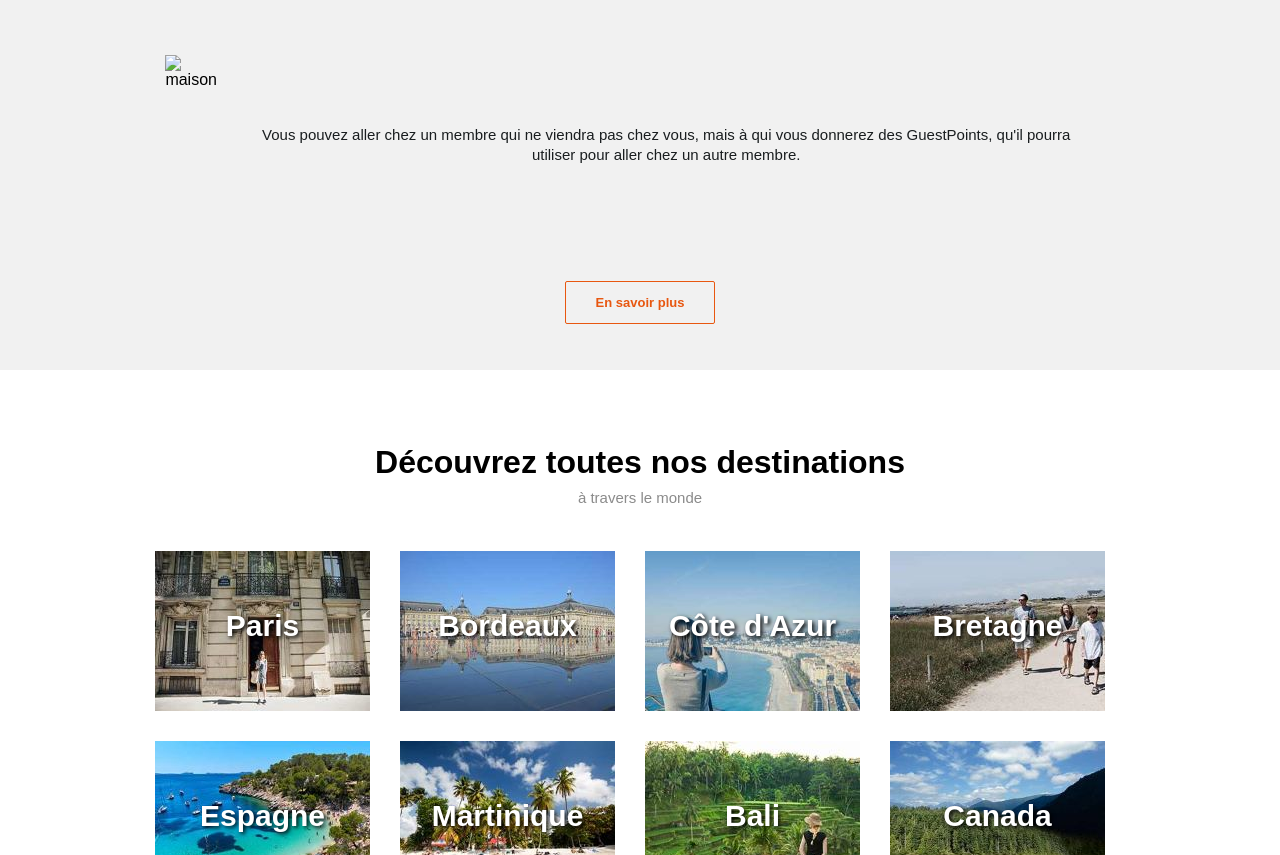
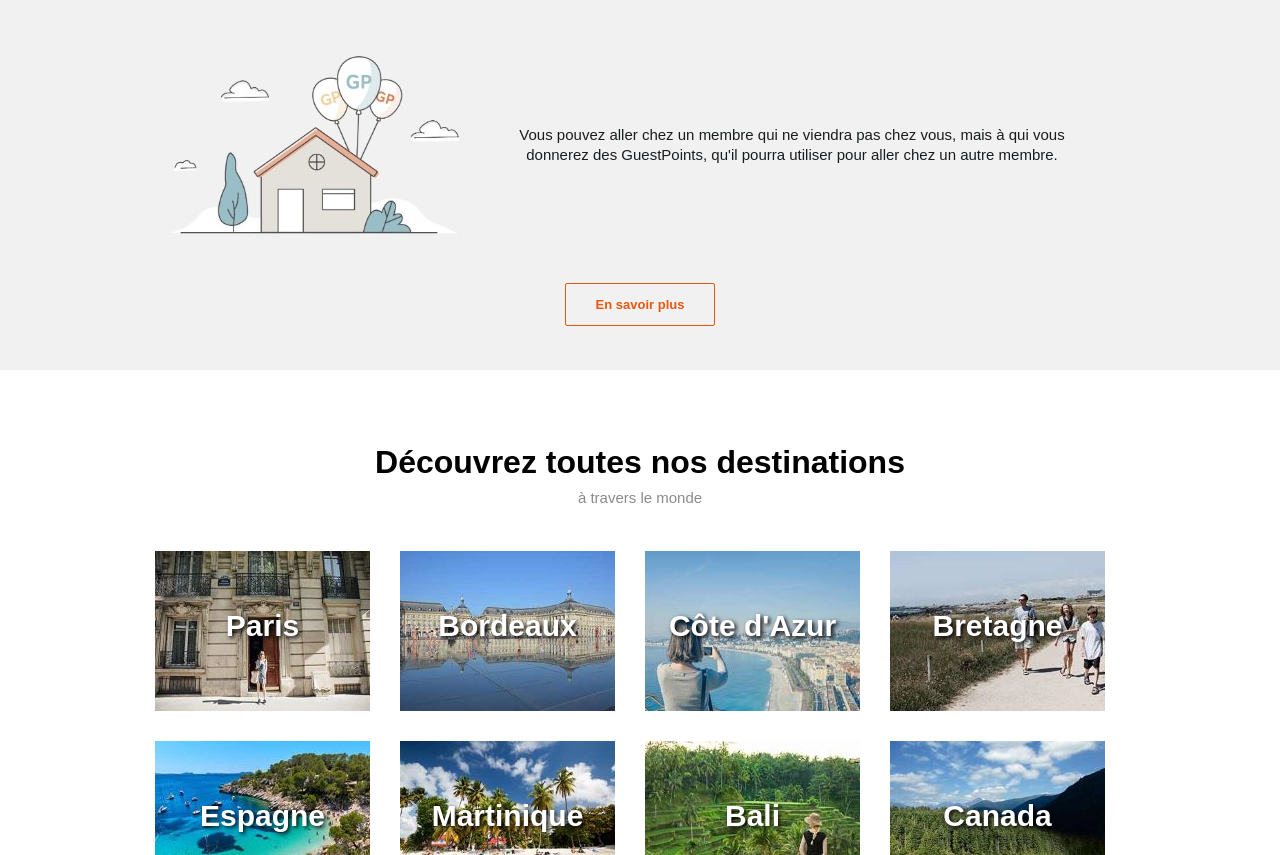
Before and after one commit to stephsoffiati65/HomeExchange, a plain HTML site: page index.html in a window 1280 px wide. Shown: the part 2405-3260 px from the top of the page. Drawn offline with Linux system fonts and the light colour scheme.

Commit message:
Update index.html

```diff
--- a/index.html
+++ b/index.html
@@ -221,7 +221,7 @@
 
                 <div id="membre">
 
-                    <img id="maison" src="images/maison.jpg." alt="maison">
+                    <img id="maison" src="images/maison.jpg" alt="maison">
 
                     <p>
                     Vous pouvez aller chez un membre qui ne viendra pas chez vous, mais à qui
```
